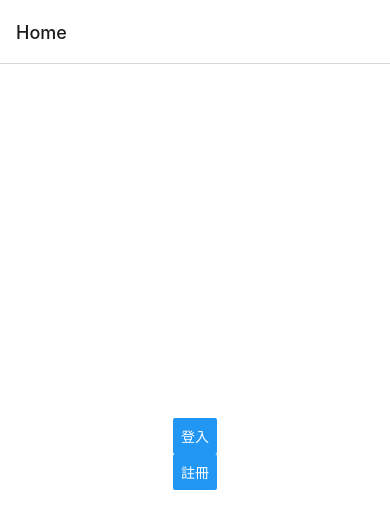
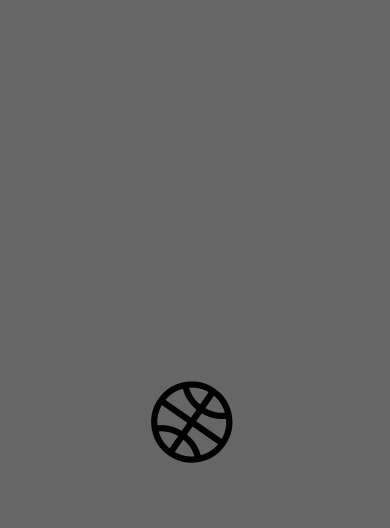
Before and after one commit to chenchen-boop/app-midterm, a React Native app: screen /Splash in a window 390 px wide. Before the commit this address had no page. Shown: the top 528 px of the page. Built offline with nearby package versions, Linux system fonts and the light colour scheme.

Commit message:
splash(animate)

```diff
--- a/package.json
+++ b/package.json
@@ -21,6 +21,7 @@
     "react": "17.0.1",
     "react-dom": "17.0.1",
     "react-native": "0.64.3",
+    "react-native-animatable": "^1.3.3",
     "react-native-gesture-handler": "~2.1.0",
     "react-native-reanimated": "~2.3.1",
     "react-native-safe-area-context": "3.3.2",
--- a/route/homeStack.js
+++ b/route/homeStack.js
@@ -7,7 +7,11 @@ import Main from '../screens/main';
 import Manage from '../screens/manage';
 import CreatePlayer from '../screens/createplayer';
 import Ready from '../screens/ready';
+import Splash from '../screens/splash';
+import { HeaderTitle } from 'react-navigation-stack';
 const Stack =createNativeStackNavigator();
+
+
 
 const HomeStack=()=>{
 
@@ -15,8 +19,9 @@ const HomeStack=()=>{
 
             <Stack.Navigator screenOptions={{headerShown:true}}>
                 <Stack.Group>
-                    <Stack.Screen name='Home' component={Home} />
-                    <Stack.Screen name='Login' component={Login}/>
+                    <Stack.Screen name='Splash' component={Splash} options={{headerShown: false}}/>
+                    <Stack.Screen name='Home' component={Home} options={{headerBackVisible: false}}/>
+                    <Stack.Screen name='Login' component={Login} />
                     <Stack.Screen name='Main' component={Main}/>
                     {/* <Stack.Screen name='CreatePlayer' component={CreatePlayer}/> */}
                     <Stack.Screen name='Manage' component={Manage}/>
--- a/screens/home.js
+++ b/screens/home.js
@@ -24,7 +24,7 @@ export default Home;
  const styles = StyleSheet.create({
     container: {
       flex: 1,
-      backgroundColor: '#fff',
+      backgroundColor: 'gray',
       alignItems: 'center',
       justifyContent: 'center',
     },
--- /dev/null
+++ b/screens/splash.js
@@ -0,0 +1,39 @@
+import {StyleSheet,View,Button,Text,SafeAreaView,TouchableWithoutFeedback}from 'react-native';
+import { useNavigation } from '@react-navigation/native';
+import React, { Component } from 'react';
+import GlobalStyle from '../styles/global'
+import * as Animatable from "react-native-animatable";
+import { Ionicons } from '@expo/vector-icons';
+
+
+export default class  Splash extends Component{
+
+
+
+    componentWillMount(){
+
+         setTimeout(()=>{this.props.navigation.navigate('Home');
+         },8000)
+    }
+    render(){
+        return(
+            <View style={[GlobalStyle.container,styles.splash]}>
+
+
+                <Animatable.View  animation="rotate" duration='1000' iterationCount='infinite' direction="alternate">
+                    <Ionicons name="md-basketball-outline" size={100} color="black" />
+                </Animatable.View>
+
+            </View>
+
+        );
+    }
+
+
+}
+const styles = StyleSheet.create({
+    splash:{
+        backgroundColor:'#666666',
+    }
+
+})
```
Also changed, not shown: 2 other files (tests, documents, lock files or other folders).
